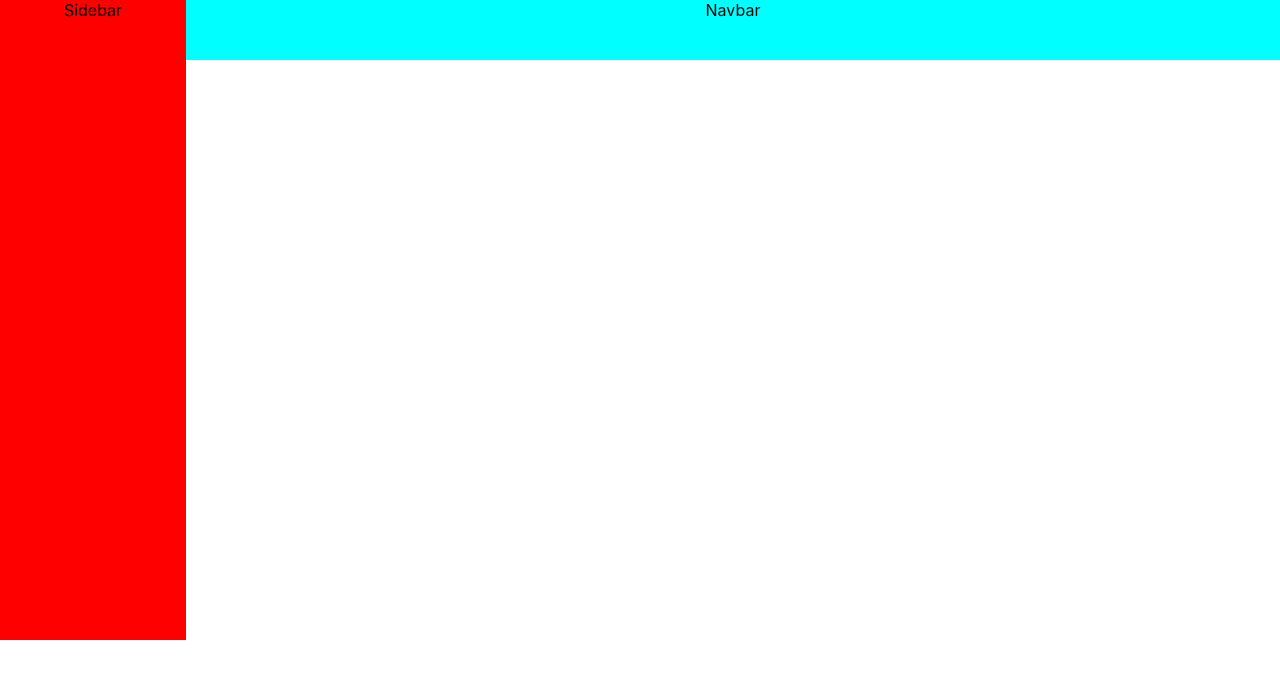
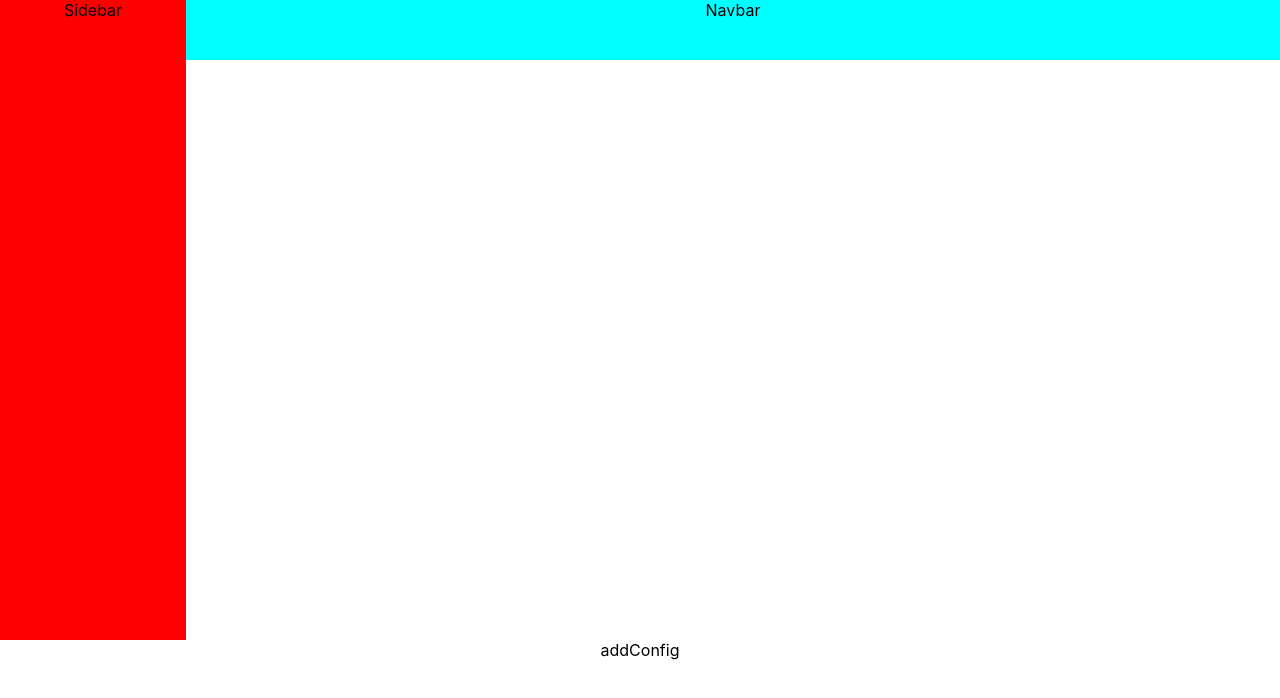
Before and after one commit to SudheermNair/Configure, a React (Create React App) app in the folder configdemo/: page / in a window 1280 px wide. Shown: the top 698 px of the page. Built offline with nearby package versions, Linux system fonts and the light colour scheme.

Commit message:
Add config - Intial Setup

```diff
--- a/configdemo/package.json
+++ b/configdemo/package.json
@@ -3,6 +3,10 @@
   "version": "0.1.0",
   "private": true,
   "dependencies": {
+    "@emotion/react": "^11.13.3",
+    "@emotion/styled": "^11.13.0",
+    "@mui/icons-material": "^6.1.0",
+    "@mui/material": "^6.1.0",
     "@testing-library/jest-dom": "^5.17.0",
     "@testing-library/react": "^13.4.0",
     "@testing-library/user-event": "^13.5.0",
--- a/configdemo/src/App.js
+++ b/configdemo/src/App.js
@@ -1,17 +1,16 @@
-
-import './App.css';
-import Navbar from './components/Navbar/Navbar';
-import Sidebar from './components/Sidebar/Sidebar';
+import "./App.css";
+import Navbar from "./components/Navbar/Navbar";
+import Sidebar from "./components/Sidebar/Sidebar";
+import AddConfig from "./components/AddConfig/addConfig";
 
 function App() {
   return (
     <div className="App">
-      <div className='information-container' >
-      <Sidebar/>
-      <Navbar/>
+      <div className="information-container">
+        <Sidebar />
+        <Navbar />
       </div>
-
-
+      <AddConfig />
     </div>
   );
 }
--- /dev/null
+++ b/configdemo/src/components/AddConfig/addConfig.js
@@ -0,0 +1,7 @@
+import React from "react";
+
+function AddConfig() {
+  return <div>addConfig</div>;
+}
+
+export default AddConfig;
```
Also changed, not shown: configdemo/src/components/AddConfig/addConfig.scss (added), 1 other file (tests, documents, lock files or other folders).
